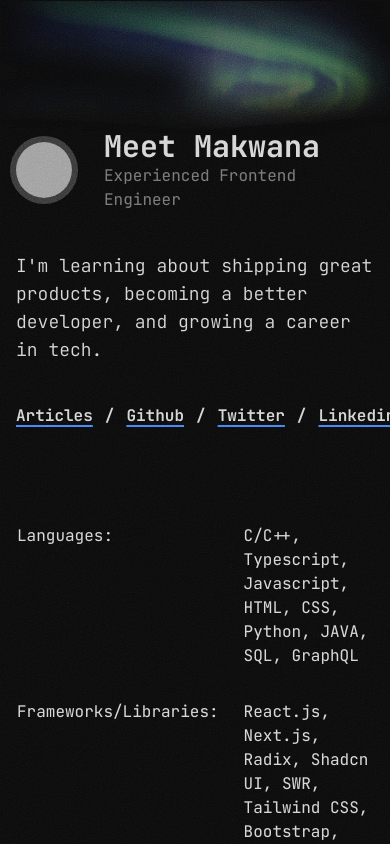
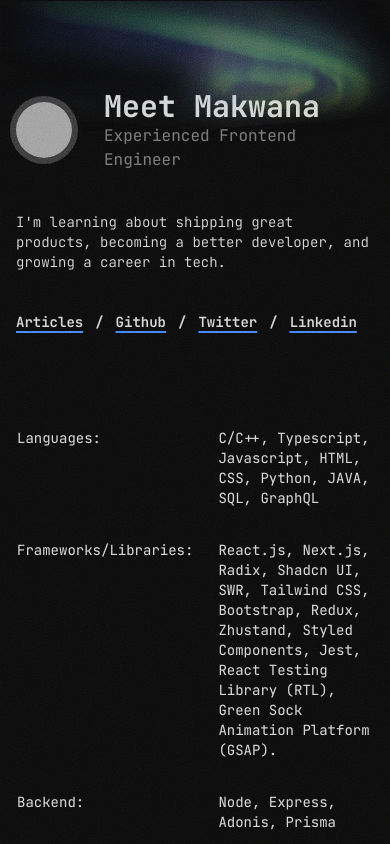
Before and after one commit to meetmakwana7396/portfolio, a Next.js app: page / in a window 390 px wide. Shown: the top 844 px of the page. Built offline with nearby package versions, Linux system fonts and the light colour scheme; no server answers; grey boxes are pictures that could not be loaded.

Commit message:
Updated font size for mobile device

```diff
--- a/app/layout.tsx
+++ b/app/layout.tsx
@@ -14,18 +14,6 @@ import { SpeedInsights } from "@vercel/speed-insights/next";
 const jetBrains = JetBrains_Mono({
   subsets: ["latin"],
   variable: "--font-jet-brains",
-  display: "swap",
-});
-const nunito = Nunito({
-  subsets: ["latin"],
-  variable: "--font-nunito",
-  display: "swap",
-});
-const merriweather = Merriweather({
-  subsets: ["latin"],
-  style: ["italic", "normal"],
-  weight: ["300", "400", "700", "900"],
-  variable: "--font-merriweather",
   display: "swap",
 });
 
@@ -72,6 +60,7 @@ export default function RootLayout({
         <div className="relative bg-neutral-950 text-base antialiased">
           <Header />
           <ScrollToTop />
+          {/* <div className="absolute top-0 h-80 w-full bg-gradient-to-b from-blue-800/40 via-cyan-800/40 to-transparent z-0"></div> */}
           <div className="pointer-events-none absolute left-1/2 top-0 w-full -translate-x-1/2 transform sm:max-w-6xl">
             <Image
               src="/aurora2.png"
@@ -82,7 +71,7 @@ export default function RootLayout({
               className="h-fit w-full object-contain opacity-40"
             />
           </div>
-          <div className="mt-16 sm:mt-24">{children}</div>
+          <div className="mt-6 sm:mt-24">{children}</div>
           <Footer />
           <Analytics />
           <GoogleAnalytics />
--- a/components/article/article-card.tsx
+++ b/components/article/article-card.tsx
@@ -1,6 +1,7 @@
 import { cn } from "@/lib/utils";
 import Link from "next/link";
 import React from "react";
+import moment from "moment";
 
 export function ArticleCard({
   className,
@@ -14,21 +15,37 @@ export function ArticleCard({
     <Link
       href={`/articles/${slug}`}
       className={cn(
-        "flex w-full flex-col gap-2 rounded bg-neutral-500/10 p-8 transition hover:bg-neutral-500/20 hover:shadow-lg",
+        "flex w-full flex-col gap-2 rounded bg-neutral-500/10 p-6 transition hover:bg-neutral-500/20 hover:shadow-lg sm:p-8",
         className,
       )}
     >
       <ArticleTitle>{title}</ArticleTitle>
       <ArticleContent className="flex flex-col gap-2">
-        <p className="line-clamp-3 text-neutral-400">{brief}</p>
+        <p className="line-clamp-3 text-sm text-neutral-400 sm:text-base">
+          {brief}
+        </p>
+        <span className="mt-1 text-xs text-neutral-500 sm:mt-4 sm:text-sm">
+          {moment(publishedAt).format("DD MMMM, YYYY")}
+        </span>
       </ArticleContent>
     </Link>
   );
 }
 
-export function ArticleTitle({ children }: { children: React.ReactNode }) {
+export function ArticleTitle({
+  children,
+  className,
+}: {
+  children: React.ReactNode;
+  className?: string;
+}) {
   return (
-    <h2 className="text-2xl text-neutral-200 hover:cursor-pointer group-hover:text-green-300">
+    <h2
+      className={cn(
+        "text-xl text-neutral-200 hover:cursor-pointer group-hover:text-green-300 sm:text-2xl",
+        className,
+      )}
+    >
       {children}
     </h2>
   );
--- a/components/landing-page/article-section.tsx
+++ b/components/landing-page/article-section.tsx
@@ -22,7 +22,7 @@ export default async function ArticleSection() {
           <ArticleCard key={post?.id} article={post} />
         ))}
       </div>
-      <div className="text-left">
+      <div className="text-left sm:text-base text-sm">
         <Link href="/articles" className="blue-underline">
           View More
         </Link>
--- a/components/landing-page/hero-section.tsx
+++ b/components/landing-page/hero-section.tsx
@@ -3,7 +3,7 @@ import MyAvatar from "../layout/my-avatar";
 
 const HeroSection = () => {
   return (
-    <section className="flex px-4 sm:px-0" id="hii">
+    <section className="flex px-4 sm:px-0 z-10" id="hii">
       <div className="w-full">
         <div className="flex space-x-8 text-left">
           <MyAvatar />
@@ -12,11 +12,11 @@ const HeroSection = () => {
             <p className="text-neutral-500">Experienced Frontend Engineer</p>
           </div>
         </div>
-        <p className="mx-auto mt-10 w-auto max-w-3xl text-left text-lg font-light">
+        <p className="mx-auto mt-10 w-auto max-w-3xl text-left sm:text-lg text-sm font-light">
           I&apos;m learning about shipping great products, becoming a better
           developer, and growing a career in tech.
         </p>
-        <div className="mt-10 flex items-center justify-start gap-3 font-semibold">
+        <div className="mt-10 flex items-center justify-start gap-3 font-semibold text-sm sm:text-base">
           <Link href="/articles" className="blue-underline">
             <span>Articles</span>
           </Link>
--- a/components/landing-page/technology-section.tsx
+++ b/components/landing-page/technology-section.tsx
@@ -5,7 +5,7 @@ export default function TechnologySection() {
       className="mx-auto mt-20 max-w-4xl space-y-6 px-4 sm:px-0"
     >
       <table id="skills-table">
-        <tbody>
+        <tbody className="text-sm sm:text-base">
           <tr className="py-4 align-top">
             <td>Languages:</td>
             <td className="ps-6">
@@ -17,8 +17,8 @@ export default function TechnologySection() {
             <td>Frameworks/Libraries:</td>
             <td className="ps-6">
               React.js, Next.js, Radix, Shadcn UI, SWR, Tailwind CSS, Bootstrap,
-              Redux, Zhustand, Styled Components, Jest, React Testing
-              Library (RTL), Green Sock Animation Platform (GSAP).
+              Redux, Zhustand, Styled Components, Jest, React Testing Library
+              (RTL), Green Sock Animation Platform (GSAP).
             </td>
           </tr>
           <tr className="py-4 align-top">
--- a/package.json
+++ b/package.json
@@ -25,6 +25,7 @@
     "clsx": "^2.1.0",
     "graphql": "^16.9.0",
     "lucide-react": "^0.316.0",
+    "moment": "^2.30.1",
     "next": "14.1.0",
     "react": "^18",
     "react-dom": "^18",
```
Also changed, not shown: 1 other file (tests, documents, lock files or other folders).
